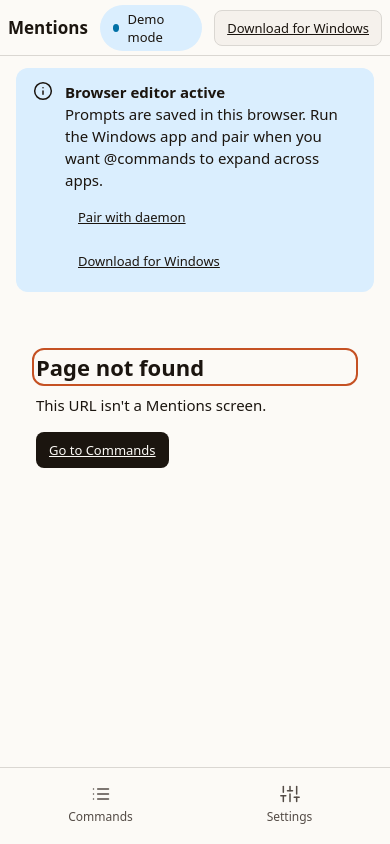
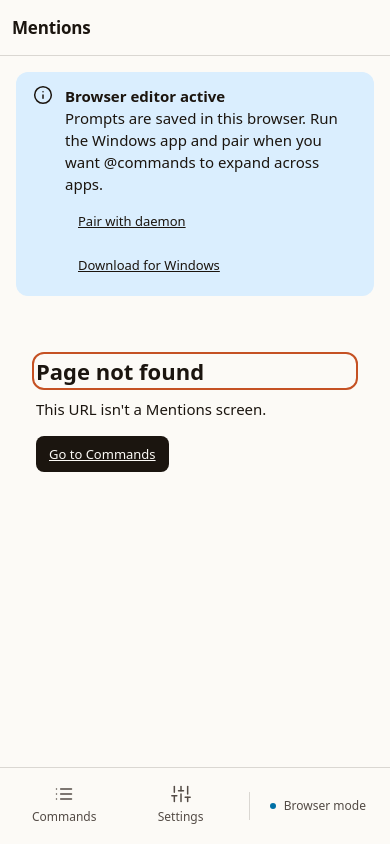
Before and after one commit to umerhammaz/Mentions, a plain HTML site: page index.html in a window 390 px wide. Drawn offline with Linux system fonts and the light colour scheme; no server answers.

Commit message:
feat(sync): Synchronized 6 file(s) across 1 prompt turn(s)
https://aistudio.google.com/u/0/prompts/16uJ6tL6xU_Edr-FN-AkiCjJlEqQ6-0Gs

```diff
--- a/assets/css/components.css
+++ b/assets/css/components.css
@@ -1,21 +1,22 @@
 @layer components {
   .chip {
     display: inline-flex; align-items: center; gap: var(--space-2);
-    padding: 4px var(--space-3);
-    border-radius: var(--radius-pill);
-    font-size: var(--fs-label); line-height: var(--lh-label);
-    background: var(--surface-container-high);
-    color: var(--on-surface);
-    border: var(--border-structure);
+    padding: 2px var(--space-2);
+    border-radius: var(--radius-control);
+    font-size: var(--fs-caption); line-height: var(--lh-caption);
+    font-weight: 500;
+    background: transparent;
+    color: var(--on-surface-variant);
+    border: 0;
   }
-  .chip__dot { width: 8px; height: 8px; border-radius: 50%; }
-  .chip--success { background: var(--success-container); color: var(--on-surface); border-color: transparent; }
-  .chip--success .chip__dot { background: var(--success); }
-  .chip--warning { background: var(--warning-container); border-color: transparent; }
+  .chip__dot { width: 6px; height: 6px; border-radius: 50%; flex: none; }
+  .chip--success { color: var(--on-surface-variant); }
+  .chip--success .chip__dot { background: var(--success); box-shadow: 0 0 6px var(--success); }
+  .chip--warning { color: var(--on-surface-variant); }
   .chip--warning .chip__dot { background: var(--warning); }
-  .chip--danger { background: var(--danger-container); border-color: transparent; }
+  .chip--danger { color: var(--on-surface-variant); }
   .chip--danger .chip__dot { background: var(--danger); }
-  .chip--info { background: var(--info-container); border-color: transparent; }
+  .chip--info { color: var(--on-surface-variant); }
   .chip--info .chip__dot { background: var(--info); }
   .chip--neutral .chip__dot { background: var(--on-surface-variant); }
 
--- a/assets/css/layout.css
+++ b/assets/css/layout.css
@@ -4,30 +4,36 @@
     grid-template-columns: var(--rail-w) 1fr;
     grid-template-rows: var(--appbar-h) auto 1fr;
     grid-template-areas:
-      "appbar appbar"
-      "rail   banners"
+      "appbar banners"
+      "rail   main"
       "rail   main";
     min-height: 100vh;
   }
 
   .appbar {
     grid-area: appbar;
-    display: flex; align-items: center; gap: var(--space-3);
+    display: flex; align-items: center; justify-content: space-between; gap: var(--space-3);
     padding-inline: var(--space-4);
     height: var(--appbar-h);
-    border-bottom: var(--border-structure);
+    border-right: var(--border-structure);
     background: var(--surface);
     position: sticky; top: 0; z-index: 20;
   }
-  .appbar__title { font-size: var(--fs-title); line-height: var(--lh-title); font-weight: 600; }
-  .appbar__status { flex: 1; display: flex; justify-content: center; }
+  .appbar__title { font-size: var(--fs-title); line-height: var(--lh-title); font-weight: 600; letter-spacing: -0.01em; }
+  .appbar__status { display: flex; align-items: center; min-width: 0; }
 
   .rail {
     grid-area: rail;
     border-right: var(--border-structure);
-    padding: var(--space-3) var(--space-2);
+    padding: var(--space-2) var(--space-2) var(--space-3);
+    display: flex; flex-direction: column; justify-content: space-between; gap: var(--space-3);
+    background: var(--surface);
+    position: sticky;
+    top: var(--appbar-h);
+    height: calc(100vh - var(--appbar-h));
+  }
+  .rail__nav {
     display: flex; flex-direction: column; gap: var(--space-1);
-    background: var(--surface);
   }
   .rail__link {
     display: flex; align-items: center; gap: var(--space-3);
@@ -43,7 +49,40 @@
     color: var(--on-surface);
   }
 
-  .banners { grid-area: banners; padding-inline: var(--space-6); padding-top: var(--space-3); display: flex; flex-direction: column; gap: var(--space-2); }
+  .rail__footer {
+    margin-top: auto;
+    padding-top: var(--space-3);
+    padding-inline: var(--space-2);
+    border-top: var(--border-structure);
+    display: flex;
+    flex-direction: column;
+    gap: var(--space-2);
+  }
+  .rail__status-row {
+    display: flex;
+    align-items: center;
+    justify-content: space-between;
+    gap: var(--space-2);
+    min-height: 28px;
+  }
+  .rail__pause-btn {
+    height: 26px;
+    padding-inline: var(--space-2);
+    font-size: var(--fs-caption);
+    color: var(--on-surface-variant);
+  }
+  .rail__pause-btn:hover {
+    color: var(--on-surface);
+  }
+  .rail__download-btn {
+    width: 100%;
+    justify-content: center;
+    height: 32px;
+    font-size: var(--fs-caption);
+    text-decoration: none;
+  }
+
+  .banners { grid-area: banners; padding-inline: var(--space-6); padding-top: var(--space-4); display: flex; flex-direction: column; gap: var(--space-2); }
   .banners:empty { padding: 0; }
 
   main { grid-area: main; padding: var(--space-6); min-width: 0; }
@@ -67,30 +106,48 @@
   @media (max-width: 959px) {
     body {
       grid-template-columns: 1fr;
-      grid-template-rows: var(--appbar-h) auto auto 1fr auto;
+      grid-template-rows: var(--appbar-h) auto 1fr auto;
       grid-template-areas:
         "appbar"
         "banners"
         "main"
-        "spacer"
         "rail";
+    }
+    .appbar {
+      border-right: 0;
+      border-bottom: var(--border-structure);
     }
     .rail {
       flex-direction: row;
+      align-items: center;
       border-right: 0;
       border-top: var(--border-structure);
       padding: var(--space-2);
-      position: sticky; bottom: 0; z-index: 20;
+      position: sticky; bottom: 0; top: auto;
+      height: auto;
+      z-index: 20;
       background: var(--surface);
     }
+    .rail__nav {
+      flex-direction: row;
+      flex: 1;
+    }
     .rail__link { flex: 1; justify-content: center; flex-direction: column; gap: 2px; font-size: var(--fs-caption); }
+    .rail__footer {
+      margin-top: 0;
+      padding-top: 0;
+      border-top: 0;
+      border-left: var(--border-structure);
+      padding-left: var(--space-3);
+    }
+    .rail__download-btn { display: none; }
     main { padding: var(--space-4); }
     .split { grid-template-columns: 1fr; }
     .banners { padding-inline: var(--space-4); }
   }
 
   @media (max-width: 479px) {
-    .appbar { padding-inline: var(--space-2); }
+    .appbar { padding-inline: var(--space-3); }
     main { padding: var(--space-3); }
   }
 }
--- a/assets/js/main.js
+++ b/assets/js/main.js
@@ -13,8 +13,22 @@ import { h } from "./dom.js";
 import { announce } from "./a11y.js";
 
 const root = document.getElementById("main");
+const rail = document.querySelector(".rail");
+const statusEl = document.getElementById("status");
 const hookToggle = document.getElementById("hook-toggle");
 const downloadBtn = document.getElementById("download-app");
+
+if (rail && statusEl && !rail.contains(statusEl)) {
+  const navWrap = h("div", { class: "rail__nav" }, ...Array.from(rail.querySelectorAll(".rail__link")));
+  const statusRow = h("div", { class: "rail__status-row" }, statusEl, hookToggle);
+  if (hookToggle) hookToggle.classList.add("rail__pause-btn");
+  if (downloadBtn) {
+    downloadBtn.classList.add("rail__download-btn");
+    downloadBtn.textContent = "Download app";
+  }
+  const footer = h("div", { class: "rail__footer" }, statusRow, downloadBtn);
+  rail.replaceChildren(navWrap, footer);
+}
 
 hookToggle.addEventListener("click", async () => {
   const paused = !!state.health?.paused;
--- a/assets/js/ui.js
+++ b/assets/js/ui.js
@@ -12,12 +12,12 @@ function chipFor(hState) {
   const labelMap = {
     unknown: "Checking...",
     connecting: "Checking...",
-    online: "Daemon online",
-    paused: "Expansion paused",
-    demo: "Demo mode",
-    offline: "Daemon offline",
+    online: "Active",
+    paused: "Paused",
+    demo: "Browser mode",
+    offline: "Offline",
     unpaired: "Not paired",
-    "version-mismatch": "Update required",
+    "version-mismatch": "Update needed",
   };
   const toneMap = {
     online: "success",
--- a/index.html
+++ b/index.html
@@ -17,12 +17,10 @@
 
 <header class="appbar">
   <h1 class="appbar__title">Mentions</h1>
-  <div id="status" class="appbar__status" aria-live="polite"></div>
-  <a id="download-app" class="btn" href="https://github.com/umerhammaz/Mentions/releases/latest/download/mentions-daemon.exe" target="_blank" rel="noopener">Download for Windows</a>
-  <button id="hook-toggle" class="btn btn--quiet" hidden aria-pressed="false">Pause</button>
 </header>
 
 <nav class="rail" aria-label="Primary">
+  <div class="rail__nav">
     <a class="rail__link" href="/" data-nav="commands">
       <svg class="icon" aria-hidden="true"><use href="/assets/icons.svg#list"/></svg>
       <span>Commands</span>
@@ -31,6 +29,14 @@
       <svg class="icon" aria-hidden="true"><use href="/assets/icons.svg#sliders"/></svg>
       <span>Settings</span>
     </a>
+  </div>
+  <div class="rail__footer">
+    <div class="rail__status-row">
+      <div id="status" class="appbar__status" aria-live="polite"></div>
+      <button id="hook-toggle" class="btn btn--quiet rail__pause-btn" hidden aria-pressed="false">Pause</button>
+    </div>
+    <a id="download-app" class="btn rail__download-btn" href="https://github.com/umerhammaz/Mentions/releases/latest/download/mentions-daemon.exe" target="_blank" rel="noopener">Download app</a>
+  </div>
 </nav>
 
 <div id="banners" class="banners"></div>
```
Also changed, not shown: 404.html (+9 -3 lines). Lines whose indentation alone changed are shown as unchanged.
